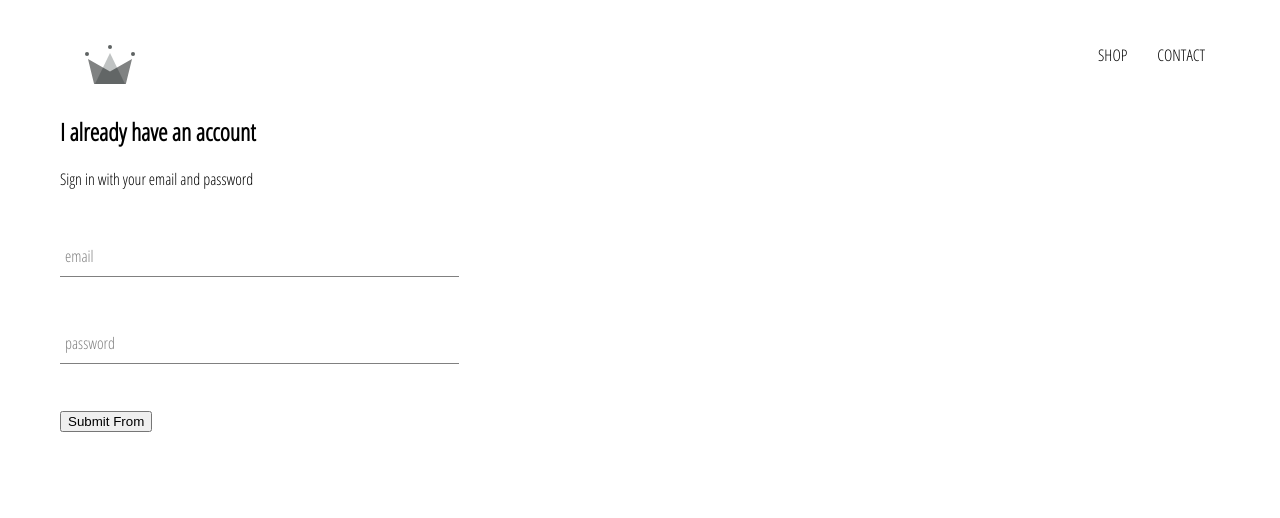
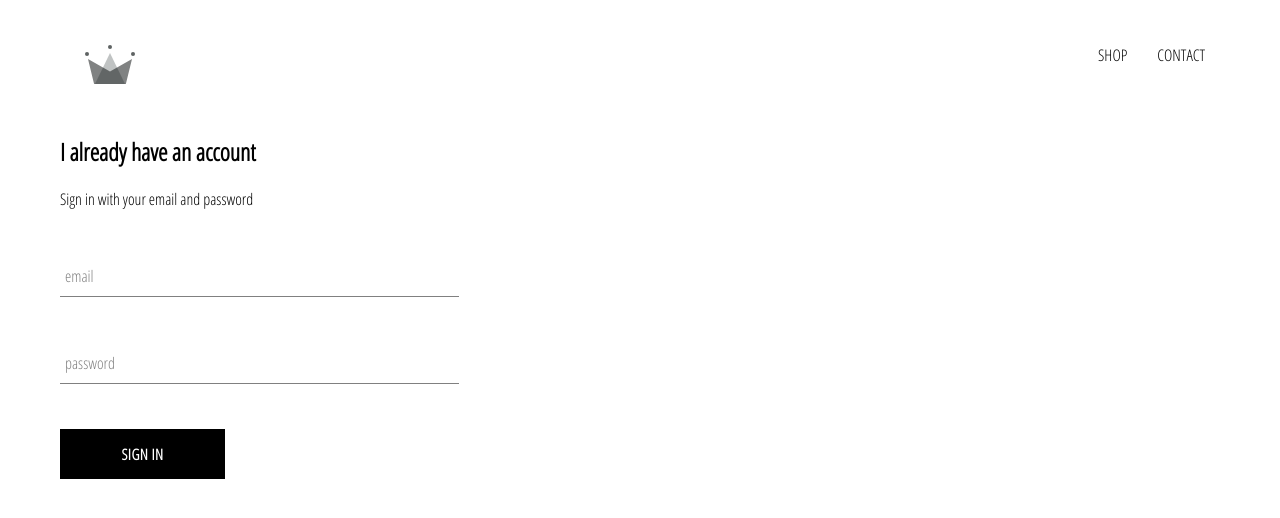
Before and after one commit to golionko/crwn-clothing, a React (Create React App) app: page /signin in a window 1280 px wide. Shown: the top 518 px of the page. Built offline with nearby package versions, Linux system fonts and the light colour scheme.

Commit message:
custom button component

```diff
--- /dev/null
+++ b/src/components/custom-button/custom-button.component.jsx
@@ -0,0 +1,10 @@
+import React from 'react';
+import './custom-button.styles.scss';
+
+const CustomButton = ({ children, ...otherProps }) => (
+    <button className='custom-button' {...otherProps}>
+        {children}
+    </button>
+)
+
+export default CustomButton;
--- /dev/null
+++ b/src/components/custom-button/custom-button.styles.scss
@@ -0,0 +1,22 @@
+.custom-button {
+    min-width: 165px;
+    width: auto;
+    height: 50px;
+    letter-spacing: 0.5px;
+    line-height: 50px;
+    padding: 0 35px 0 35px;
+    font-size: 15px;
+    background-color: black;
+    color: white;
+    text-transform: uppercase;
+    font-family: 'Open Sans Condensed';
+    font-weight: bolder;
+    border: none;
+    cursor: pointer;
+
+    &:hover {
+      background-color: white;
+      color: black;
+      border: 1px solid black;
+    }
+  }
--- a/src/components/sign-in/sign-in.component.jsx
+++ b/src/components/sign-in/sign-in.component.jsx
@@ -1,6 +1,7 @@
 import React from 'react';
 import './sign-in.styles.scss';
 import FormInput from '../form-input/form-input.component';
+import CustomButton from '../custom-button/custom-button.component';
 
 class SignIn extends React.Component {
     constructor(props) {
@@ -45,7 +46,7 @@
                         label='password'
                         required />
 
-                    <input type='submit' value='Submit From' />
+                    <CustomButton type='submit'> Sign In </CustomButton>
                 </form>
             </div>
         )
--- a/src/components/sign-in/sign-in.styles.scss
+++ b/src/components/sign-in/sign-in.styles.scss
@@ -1,3 +1,9 @@
 .sign-in {
     width: 30vw;
+    display: flex;
+    flex-direction: column;
+
+    .title {
+        margin: 10px 0;
+    }
 }
```
